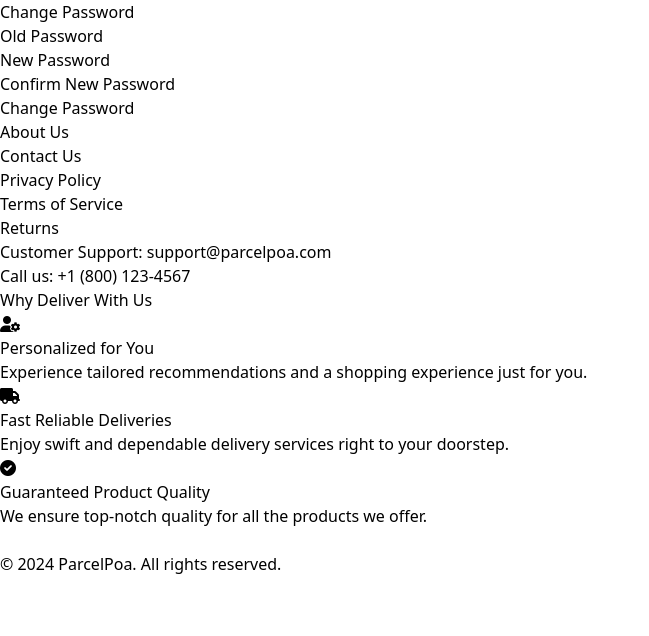
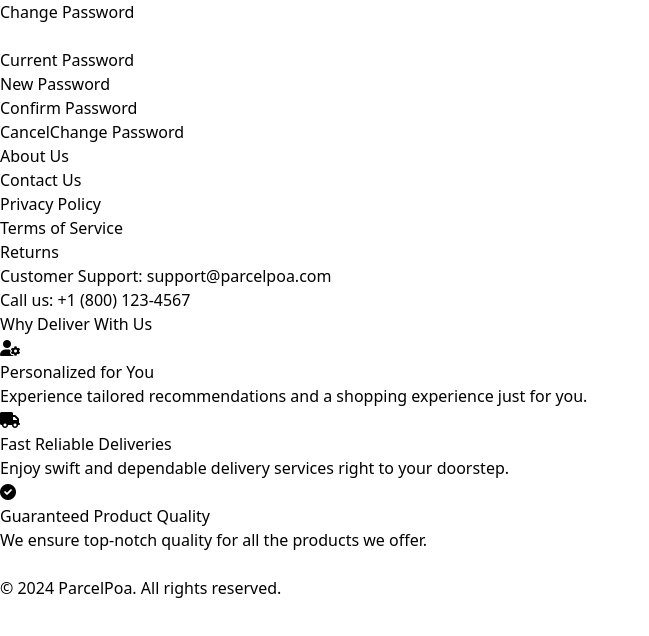
Before and after one commit to spookeyy/ParcelPoa, a React (Vite) app in the folder frontend/: page /change-password in a window 1280 px wide. Shown: the top 636 px of the page, without its empty margins (0-649 px from the left). Built offline with nearby package versions, Linux system fonts and the light colour scheme.

Commit message:
modified

```diff
--- a/frontend/src/components/Change-Password.jsx
+++ b/frontend/src/components/Change-Password.jsx
@@ -1,74 +1,92 @@
 /* eslint-disable react/prop-types */
 import React, { useState, useContext } from "react";
 import { UserContext } from "../Context/UserContext";
-import { server } from "../../config";
 import { toast } from "react-toastify";
-import { FaCheckCircle } from "react-icons/fa";
+import { server } from "../../config.json";
 
-const ChangePassword = ({ onClose }) => {
-  const [oldPassword, setOldPassword] = useState("");
+export default function ChangePassword({ onClose }) {
+  const [currentPassword, setCurrentPassword] = useState("");
   const [newPassword, setNewPassword] = useState("");
-  const [confirmNewPassword, setConfirmNewPassword] = useState("");
-  const [passwordChanged, setPasswordChanged] = useState(false);
+  const [confirmPassword, setConfirmPassword] = useState("");
   const { authToken } = useContext(UserContext);
 
-  const handleSubmit = async (e) => {
+  const handleChangePassword = (e) => {
     e.preventDefault();
 
-    if (newPassword !== confirmNewPassword) {
-      toast.error("New passwords don't match");
+    if (newPassword !== confirmPassword) {
+      toast.error("New passwords do not match");
       return;
     }
 
-    try {
-      const response = await fetch(`${server}/change_password`, {
+    fetch(`${server}/change-password`, {
       method: "PUT",
       headers: {
         "Content-Type": "application/json",
         Authorization: `Bearer ${authToken}`,
       },
       body: JSON.stringify({
-          old_password: oldPassword,
+        current_password: currentPassword,
         new_password: newPassword,
       }),
+    })
+      .then((response) => response.json())
+      .then((data) => {
+        if (data.message === "Password updated successfully") {
+          toast.success(data.message);
+          onClose(); // Close modal on successful password change
+        } else {
+          toast.error(data.message);
+        }
+      })
+      .catch((error) => {
+        toast.error("An error occurred while changing the password");
+        console.error("Error changing password:", error);
       });
-
-      if (response.ok) {
-        setPasswordChanged(true);
-        toast.success("Password changed successfully");
-        setTimeout(onClose, 2000); // Close modal after success message
-      } else {
-        toast.error("Failed to change password");
-      }
-    } catch (error) {
-      toast.error("An error occurred while changing the password");
-    }
   };
 
   return (
-    <div className="bg-white rounded-lg shadow-lg p-6 w-full max-w-sm relative">
-      <h2 className="text-lg font-semibold text-yellow-600 mb-4">
+    <div className="fixed inset-0 flex items-center justify-center bg-yellow-900 bg-opacity-50 z-50 p-4">
+      <div className="bg-white rounded-lg shadow-lg w-full max-w-xs sm:max-w-sm md:max-w-md lg:max-w-lg mx-auto">
+        {/* Modal header */}
+        <div className="flex items-center justify-between p-4 border-b border-yellow-200 rounded-t">
+          <h2 className="text-lg sm:text-xl font-semibold text-yellow-500">
             Change Password
           </h2>
-      {passwordChanged ? (
-        <div className="flex flex-col items-center">
-          <FaCheckCircle className="text-green-500 text-4xl mb-2" />
-          <p className="text-green-500">Password changed successfully!</p>
+          <button
+            onClick={onClose}
+            className="text-yellow-500 hover:text-yellow-700"
+          >
+            <svg
+              className="w-5 h-5 sm:w-6 sm:h-6"
+              fill="none"
+              stroke="currentColor"
+              viewBox="0 0 24 24"
+            >
+              <path
+                strokeLinecap="round"
+                strokeLinejoin="round"
+                strokeWidth="2"
+                d="M6 18L18 6M6 6l12 12"
+              />
+            </svg>
+          </button>
         </div>
-      ) : (
-        <form onSubmit={handleSubmit} className="space-y-4">
+
+        {/* Modal body */}
+        <div className="p-4 sm:p-6">
+          <form onSubmit={handleChangePassword} className="space-y-4">
             <div className="mb-4">
               <label
-              htmlFor="oldPassword"
+                htmlFor="currentPassword"
                 className="block text-sm font-medium text-yellow-700"
               >
-              Old Password
+                Current Password
               </label>
               <input
                 type="password"
-              id="oldPassword"
-              value={oldPassword}
-              onChange={(e) => setOldPassword(e.target.value)}
+                id="currentPassword"
+                value={currentPassword}
+                onChange={(e) => setCurrentPassword(e.target.value)}
                 required
                 className="mt-1 block w-full border-yellow-300 rounded-lg shadow-sm focus:border-indigo-600 focus:ring-2 focus:ring-indigo-600 focus:ring-opacity-50 px-3 py-2 transition-all duration-300 ease-in-out"
               />
@@ -91,30 +109,38 @@
             </div>
             <div className="mb-4">
               <label
-              htmlFor="confirmNewPassword"
+                htmlFor="confirmPassword"
                 className="block text-sm font-medium text-yellow-700"
               >
-              Confirm New Password
+                Confirm Password
               </label>
               <input
                 type="password"
-              id="confirmNewPassword"
-              value={confirmNewPassword}
-              onChange={(e) => setConfirmNewPassword(e.target.value)}
+                id="confirmPassword"
+                value={confirmPassword}
+                onChange={(e) => setConfirmPassword(e.target.value)}
                 required
                 className="mt-1 block w-full border-yellow-300 rounded-lg shadow-sm focus:border-indigo-600 focus:ring-2 focus:ring-indigo-600 focus:ring-opacity-50 px-3 py-2 transition-all duration-300 ease-in-out"
               />
             </div>
+            <div className="flex justify-end space-x-3">
+              <button
+                type="button"
+                onClick={onClose}
+                className="px-4 py-2 bg-gray-200 text-gray-700 font-semibold rounded-lg hover:bg-gray-300 transition-colors"
+              >
+                Cancel
+              </button>
               <button
                 type="submit"
-            className="w-full bg-yellow-500 text-white py-2 rounded-md shadow hover:bg-white hover:text-yellow-500 transition-all duration-300 ease-in-out"
+                className="px-4 py-2 bg-yellow-500 text-white font-semibold rounded-lg hover:bg-yellow-600 transition-colors"
               >
                 Change Password
               </button>
+            </div>
           </form>
-      )}
+        </div>
+      </div>
     </div>
   );
-};
-
-export default ChangePassword;
+}
```
Lines whose indentation alone changed are shown as unchanged.
